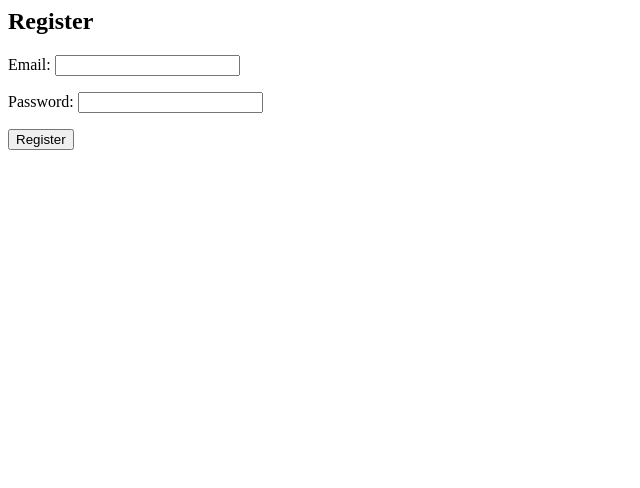
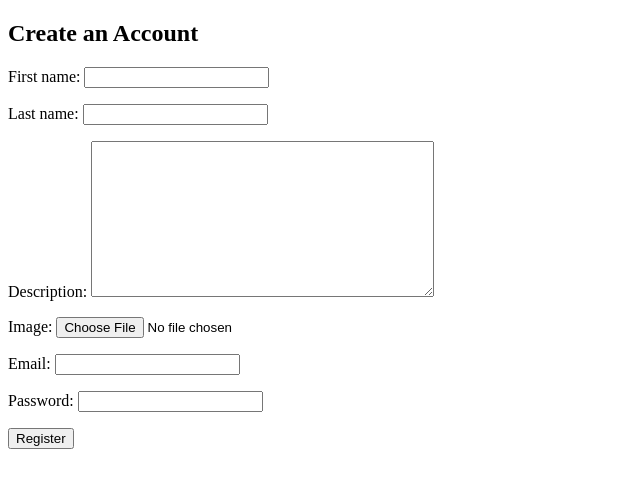
Before and after one commit to barbodimani81/todo-app, a Django app: template core/templates/registration/register.html in a window 1280 px wide. Shown: the top 488 px of the page, without its empty margins (0-640 px from the left). Run offline with Django 4.2, Linux system fonts and the light colour scheme; the template is opened without the code that fills it: values that come from a table or form of the project are taken from there, others are empty.

Commit message:
registration

```diff
--- a/core/accounts/forms.py
+++ b/core/accounts/forms.py
@@ -1,33 +1,35 @@
-# from django.contrib.auth.forms import UserCreationForm, UserChangeForm
-#
-# from .models import User
-#
-#
-# class CustomUserCreationForm(UserCreationForm):
-#
-#     class Meta:
-#         model = User
-#         fields = ("email",)
-#
-#
-# class CustomUserChangeForm(UserChangeForm):
-#
-#     class Meta:
-#         model = User
-#         fields = ("email",)
 from django import forms
 from .models import User, Profile
 
 
-class UserRegistrationForm(forms.ModelForm):
-    password = forms.CharField(widget=forms.PasswordInput)
+class ProfileRegistrationForm(forms.ModelForm):
+    email = forms.EmailField(required=True)
+    password = forms.CharField(widget=forms.PasswordInput, required=True)
+    first_name = forms.CharField(max_length=255, required=True)
+    last_name = forms.CharField(max_length=255, required=True)
+    description = forms.CharField(widget=forms.Textarea, required=True)
 
     class Meta:
-        model = User
-        fields = ['email', 'password']  # Add fields you need
+        model = Profile
+        fields = ['first_name', 'last_name', 'description', 'image']
 
+    def save(self, commit=True):
+        # Create User
+        user = User.objects.create_user(
+            email=self.cleaned_data['email'],
+            password=self.cleaned_data['password']
+        )
 
-class ProfileRegistrationForm(forms.ModelForm):
-    class Meta:
-        model = Profile
-        fields = ['first_name', 'last_name', 'description']
+        # Create Profile
+        profile = Profile(
+            user=user,
+            first_name=self.cleaned_data['first_name'],
+            last_name=self.cleaned_data['last_name'],
+            description=self.cleaned_data['description'],
+            image=self.cleaned_data.get('image')
+        )
+
+        if commit:
+            user.save()
+            profile.save()
+        return user, profile
--- a/core/accounts/urls.py
+++ b/core/accounts/urls.py
@@ -1,10 +1,12 @@
-from django.urls import path, include
+from django.contrib.auth.views import LogoutView
+from django.urls import path
 
-from .views import CustomLoginView
+from .views import CustomLoginView, ProfileRegistrationView
 
 app_name = 'accounts'
 
 urlpatterns = [
     path('login/', CustomLoginView.as_view(), name='login'),
-    # path('register/', , name='register'),
+    path('register/', ProfileRegistrationView.as_view(), name='register'),
+    path("logout/", LogoutView.as_view(), name="logout"),
 ]
--- a/core/templates/registration/login.html
+++ b/core/templates/registration/login.html
@@ -1,3 +1,8 @@
+{% extends 'base.html' %}
+
+{% block title %} Login {% endblock %}
+
+
 <!DOCTYPE html>
 <html lang="en">
 <head>
--- a/core/templates/registration/register.html
+++ b/core/templates/registration/register.html
@@ -1,6 +1,90 @@
-<h2>Register</h2>
-<form method="post">
-    {% csrf_token %}
-    {{ form.as_p }}
-    <button type="submit">Register</button>
-</form>
+{#{% extends 'base.html' %}#}
+{##}
+{#{% block title %} Register {% endblock %}#}
+{##}
+{#{% block extra_css %}#}
+{#<style>#}
+{#    .bd-placeholder-img {#}
+{#        font-size: 1.125rem;#}
+{#        text-anchor: middle;#}
+{#        -webkit-user-select: none;#}
+{#        -moz-user-select: none;#}
+{#        user-select: none;#}
+{#    }#}
+{##}
+{#    @media (min-width: 768px) {#}
+{#        .bd-placeholder-img-lg {#}
+{#            font-size: 3.5rem;#}
+{#        }#}
+{#    }#}
+{#</style>#}
+{#<link href="https://getbootstrap.com/docs/5.1/examples/sign-in/signin.css" rel="stylesheet">#}
+{#{% endblock %}#}
+{##}
+{##}
+{#{% block content %}#}
+{#<main class="form-signin text-center">#}
+{#    <form action="{% url 'accounts:register' %}" method="POST">#}
+{#        <a href="https://github.com/alibigdeli"><img class="mb-4 rounded-circle border-3 border-white shadow p-1 mb" src="https://icc-aria.ir/static/img/team_11.jpg" alt="" width="150"#}
+{#            height="150"></a>#}
+{#        <h1 class="h3 mb-3 fw-normal">Please Register</h1>#}
+{#        {% csrf_token %}#}
+{#        <div class="form-floating">#}
+{#            <input type="username" name="username" class="form-control" id="floatingInput"#}
+{#                placeholder="name@example.com">#}
+{#            <label for="floatingInput">Username</label>#}
+{#        </div>#}
+{#        <div class="form-floating">#}
+{#            <input type="password" name="password1" class="form-control mb-0" id="floatingPassword"#}
+{#                placeholder="Password">#}
+{#            <label for="floatingPassword">Password</label>#}
+{#        </div>#}
+{#        <div class="form-floating">#}
+{#            <input type="password" name="password2" class="form-control" id="floatingPassword" placeholder="Password">#}
+{#            <label for="floatingPassword">Repeat Password</label>#}
+{#        </div>#}
+{##}
+{##}
+{#        <button class="w-100 btn btn-lg btn-primary" type="submit">Register</button>#}
+{#        <p class="mt-3 mb-2">Already have an account then <a href="{% url 'accounts:login' %}"> login</a></p>#}
+{#        <p class="mt-5 mb-3 text-muted">&copy; 2024</p>#}
+{#    </form>#}
+{#    {% if form.errors %}#}
+{#    <div class="alert alert-error">#}
+{#        <h6>Please fix the following errors</h6>#}
+{#        <ul>#}
+{#            {% for field in form %}#}
+{#            {% if field.errors %}#}
+{#            {% for error in field.errors %}#}
+{#            <li><a href="#id_{{ field.name }}" class="error">{{ error|escape }}</a></li>#}
+{#            {% endfor %}#}
+{#            {% endif %}#}
+{#            {% endfor %}#}
+{#        </ul>#}
+{#        {% if form.non_field_errors %}#}
+{#        {{ form.non_field_errors }}#}
+{#        {% endif %}#}
+{#    </div>#}
+{#    {% endif %}#}
+{#</main>#}
+{##}
+{##}
+{#{% endblock %}#}
+
+<!-- templates/registration/register.html -->
+<!DOCTYPE html>
+<html lang="en">
+<head>
+    <meta charset="UTF-8">
+    <meta name="viewport" content="width=device-width, initial-scale=1.0">
+    <title>Register</title>
+</head>
+<body>
+    <h2>Create an Account</h2>
+    <form method="post" enctype="multipart/form-data">
+        {% csrf_token %}
+        {{ form.as_p }}
+        <button type="submit">Register</button>
+    </form>
+</body>
+</html>
```
Also changed, not shown: core/accounts/views.py (+24 -5 lines), core/templates/base.html (added, +36 -0 lines), core/db.sqlite3, core/todo/migrations/0004_alter_task_author.py (added), core/todo/migrations/0005_alter_task_author.py (added).
